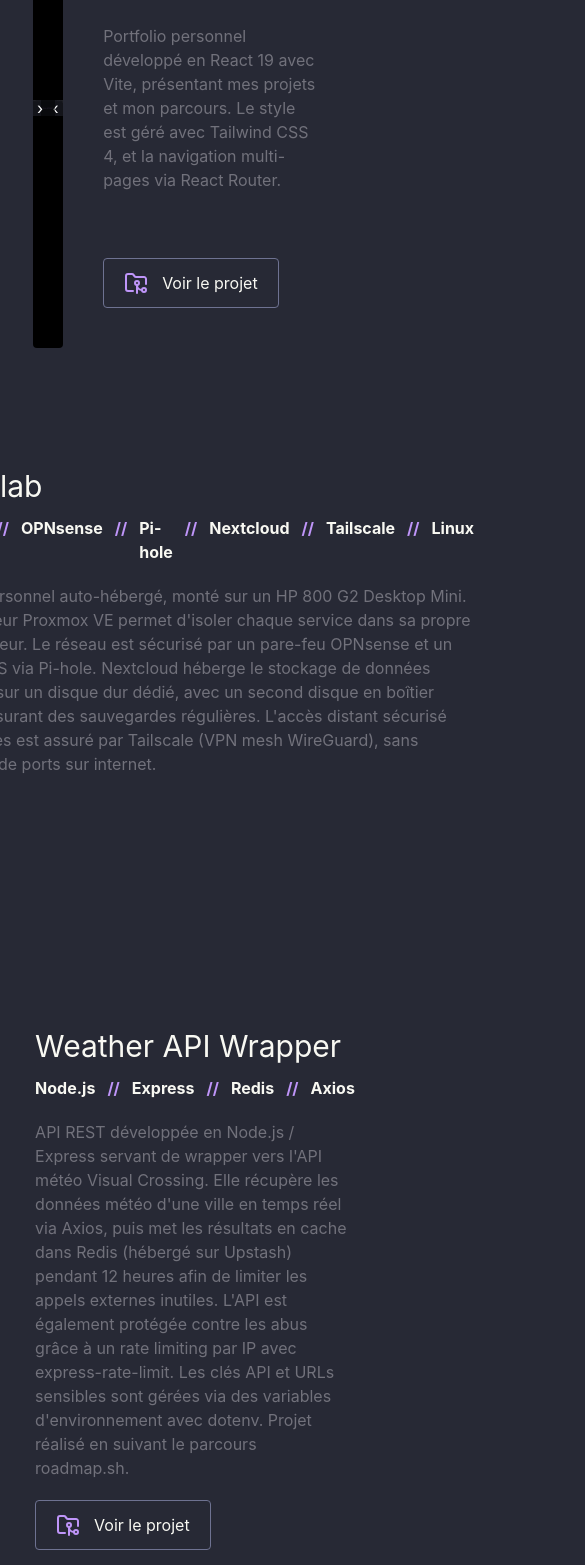
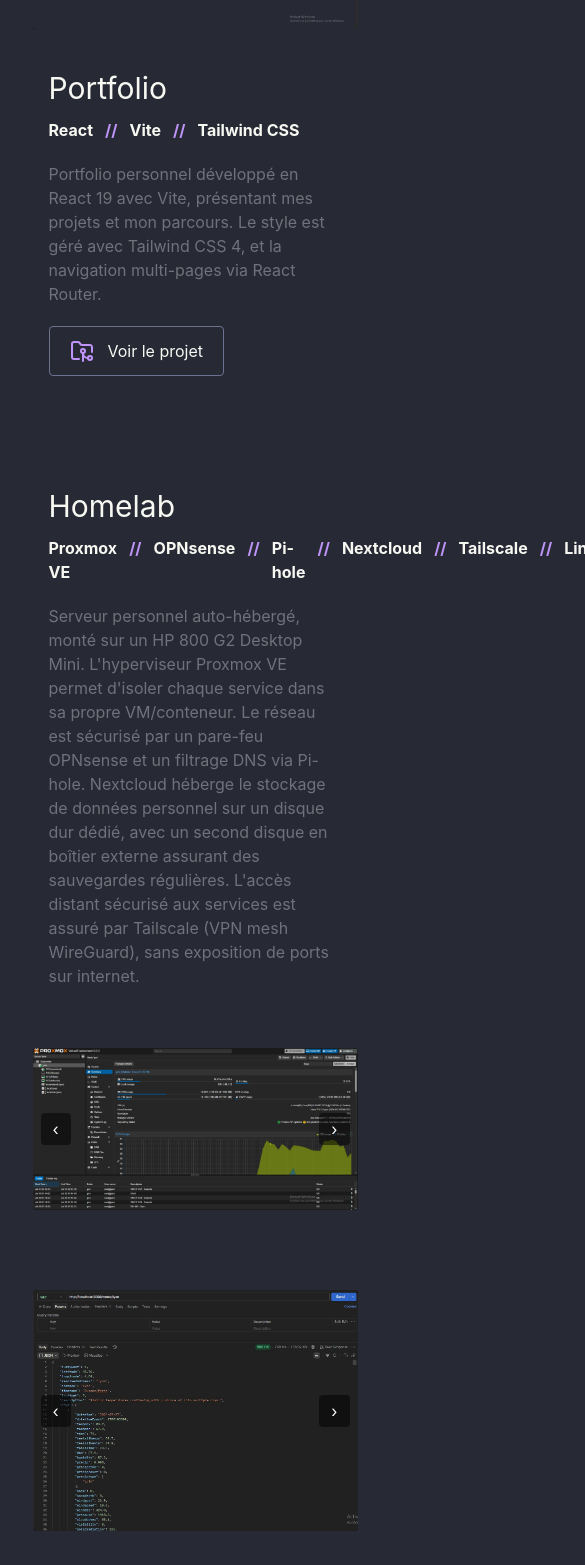
Before and after one commit to maxence468/Portfolio, a React (Vite) app: page / in a window 390 px wide. Shown: the part 2089-3654 px from the top of the page, 585 px wide, since content can reach past the window. Built offline with nearby package versions, Linux system fonts and the light colour scheme.

Commit message:
Update home.jsx

```diff
--- a/src/pages/Home.jsx
+++ b/src/pages/Home.jsx
@@ -125,11 +125,11 @@
         <hr className="w-60 border-border" />
 
         {/* PORTFOLIO */}
-        <div className="flex justify-center min-h-120 w-5/6 mt-20">
+        <div className="flex flex-col md:flex-row justify-center gap-6 md:gap-0 w-5/6 mt-20">
           <div className=" flex-1 overflow-hidden rounded bg-black h-120">
             <Carousel images={[portfolio]} />
           </div>
-          <div className="  flex-1 m-10 flex flex-col justify-between">
+          <div className="flex-1 m-4 md:m-10 flex flex-col justify-between">
             <div>
               <h1 className="text-3xl pb-3">Portfolio</h1>
               <h3 className="font-bold pb-5 flex ">
@@ -155,8 +155,8 @@
         </div>
 
         {/* Homelab */}
-        <div className="flex justify-center  min-h-120 w-5/6 mt-20">
-          <div className="  flex-1 m-10 flex flex-col justify-between">
+        <div className="flex flex-col md:flex-row justify-center gap-6 md:gap-0 w-5/6 mt-20">
+          <div className="flex-1 m-4 md:m-10 flex flex-col justify-between">
             <div>
               <h1 className="text-3xl pb-3">Homelab</h1>
               <h3 className="font-bold pb-5 flex ">
@@ -185,11 +185,11 @@
         </div>
 
         {/* API METEO */}
-        <div className="flex justify-center  min-h-120 w-5/6 mt-20">
+        <div className="flex flex-col md:flex-row justify-center gap-6 md:gap-0 w-5/6 mt-20">
           <div className="  flex-1 overflow-hidden rounded bg-black h-120">
             <Carousel images={[reponse, limit, request]} />
           </div>
-          <div className="  flex-1 m-10 flex flex-col justify-between">
+          <div className="flex-1 m-4 md:m-10 flex flex-col justify-between">
             <div>
               <h1 className="text-3xl pb-3">Weather API Wrapper</h1>
               <h3 className="font-bold pb-5 flex ">
@@ -222,8 +222,8 @@
         </div>
 
         {/* CINEFORALL */}
-        <div className="flex justify-center  min-h-120 w-5/6 mt-20">
-          <div className="  flex-1 m-10 flex flex-col justify-between">
+        <div className="flex flex-col md:flex-row justify-center gap-6 md:gap-0 w-5/6 mt-20">
+          <div className="flex-1 m-4 md:m-10 flex flex-col justify-between">
             <div>
               <h1 className="text-3xl pb-3">CinéForAll</h1>
               <h3 className="font-bold pb-5 flex ">
@@ -262,11 +262,11 @@
         </div>
 
         {/* JAVAFX FRANCHISE */}
-        <div className="flex justify-center  min-h-120 w-5/6 mt-20">
+        <div className="flex flex-col md:flex-row justify-center gap-6 md:gap-0 w-5/6 mt-20">
           <div className="  flex-1 overflow-hidden rounded bg-black h-120">
             <Carousel images={[connexion, accueil2, liste, schema_javafx]} />
           </div>
-          <div className="  flex-1 m-10 flex flex-col justify-between">
+          <div className="flex-1 m-4 md:m-10 flex flex-col justify-between">
             <div>
               <h1 className="text-3xl pb-3">Ciné-Franchise</h1>
               <h3 className="font-bold pb-5 flex ">
@@ -310,7 +310,7 @@
         <hr className="w-60 border-border" />
 
         {/* SECA */}
-        <div className="flex justify-center  min-h-120 w-5/6 mt-20">
+        <div className="flex flex-col md:flex-row justify-center gap-6 md:gap-0 w-5/6 mt-20">
           <div className="  flex-1 overflow-hidden rounded bg-black h-120">
             <Carousel
               images={[
@@ -323,7 +323,7 @@
               ]}
             />
           </div>
-          <div className="  flex-1 m-10 flex flex-col justify-between">
+          <div className="flex-1 m-4 md:m-10 flex flex-col justify-between">
             <div>
               <h1 className="text-3xl pb-3">SECA - Janvier 2026</h1>
               <h3 className="font-bold pb-5 flex ">
@@ -364,8 +364,8 @@
         </div>
 
         {/* EXOPARTNER */}
-        <div className="flex justify-center  min-h-120 w-5/6 mt-20">
-          <div className="  flex-1 m-10 flex flex-col justify-between">
+        <div className="flex flex-col md:flex-row justify-center gap-6 md:gap-0 w-5/6 mt-20">
+          <div className="flex-1 m-4 md:m-10 flex flex-col justify-between">
             <div>
               <h1 className="text-3xl pb-3">EXO-PARTNERS - Juillet 2025</h1>
               <h3 className="font-bold pb-5 flex ">
```
